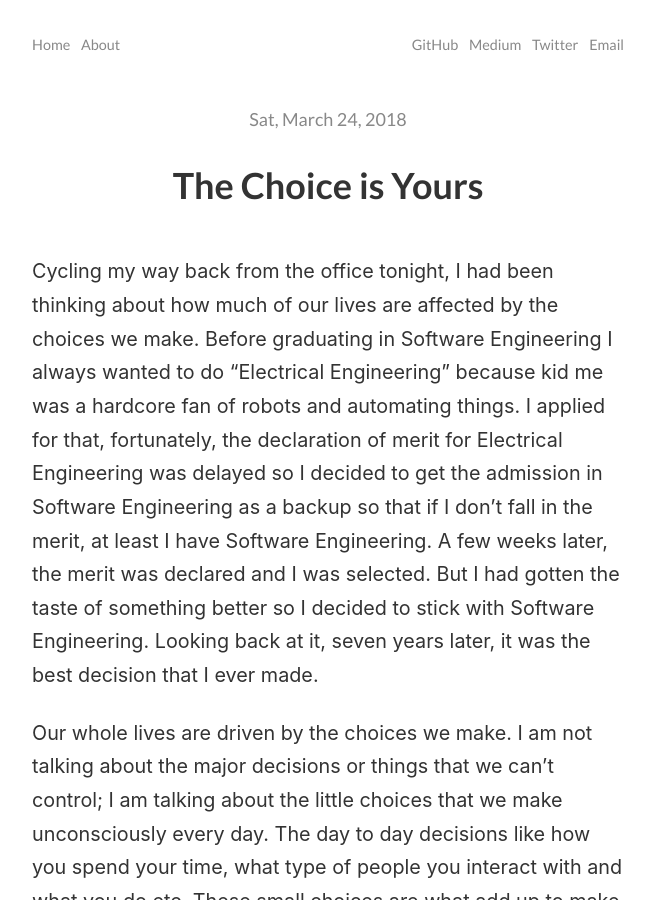
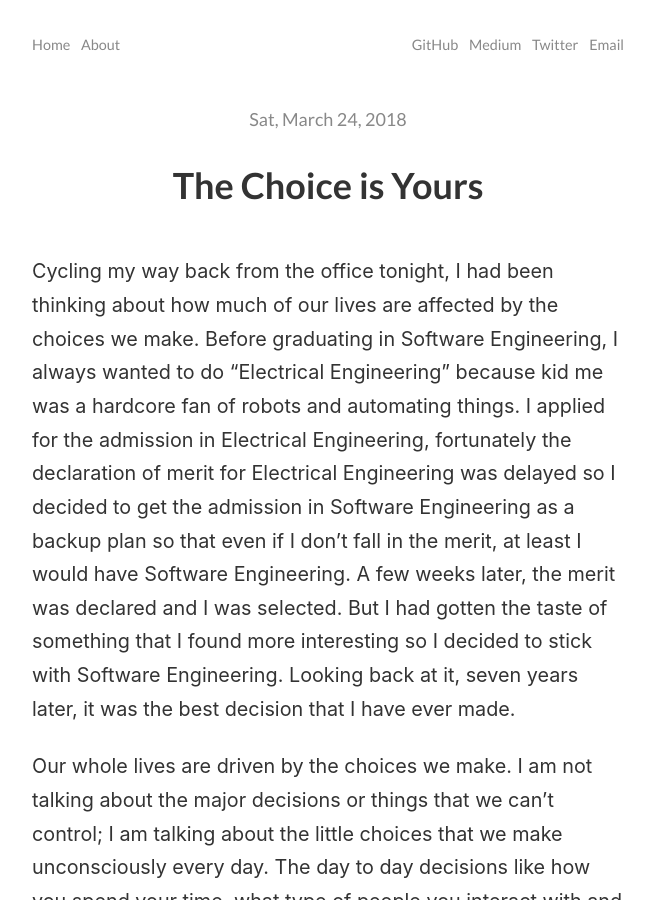
Before and after one commit to kamranahmedse/kamranahmedse.github.io, a Jekyll site: the page built from blog/_posts/2018-03-24-choice-is-yours.md, in a window 1280 px wide and 900 px high. Shown: the whole window, without its empty margins (312-966 px from the left). Built offline with Jekyll 4.4.1, drawn with Linux system fonts in a browser that asks for light colours; comment, search, counter and statistics services are not loaded.

Commit message:
Typos fixes

```diff
--- a/blog/_posts/2018-03-24-choice-is-yours.md
+++ b/blog/_posts/2018-03-24-choice-is-yours.md
@@ -3,7 +3,7 @@ title: The Choice is Yours
 comments: true
 ---
 
-Cycling my way back from the office tonight, I had been thinking about how much of our lives are affected by the choices we make. Before graduating in Software Engineering I always wanted to do "Electrical Engineering" because kid me was a hardcore fan of robots and automating things. I applied for that, fortunately, the declaration of merit for Electrical Engineering was delayed so I decided to get the admission in Software Engineering as a backup so that if I don't fall in the merit, at least I have Software Engineering. A few weeks later, the merit was declared and I was selected. But I had gotten the taste of something better so I decided to stick with Software Engineering. Looking back at it, seven years later, it was the best decision that I ever made.
+Cycling my way back from the office tonight, I had been thinking about how much of our lives are affected by the choices we make. Before graduating in Software Engineering, I always wanted to do "Electrical Engineering" because kid me was a hardcore fan of robots and automating things. I applied for the admission in Electrical Engineering, fortunately the declaration of merit for Electrical Engineering was delayed so I decided to get the admission in Software Engineering as a backup plan so that even if I don't fall in the merit, at least I would have Software Engineering. A few weeks later, the merit was declared and I was selected. But I had gotten the taste of something that I found more interesting so I decided to stick with Software Engineering. Looking back at it, seven years later, it was the best decision that I have ever made.
 
 Our whole lives are driven by the choices we make. I am not talking about the major decisions or things that we can't control; I am talking about the little choices that we make unconsciously every day. The day to day decisions like how you spend your time, what type of people you interact with and what you do etc. These small choices are what add up to make our destinies. I have heard smart people saying foolish things like "wherever the destiny would take me" or "it was destined to be like that" for things that they could have easily put effort to avoid. It is not our conditions that make our destiny, it is our decisions that take us to our destinies. What you eat is definitely going to decide your physical destiny, for example. You can't keep eating shawarmas and dream of getting in shape, and when you start looking like a potato, you blame it on the destiny.
 
```
